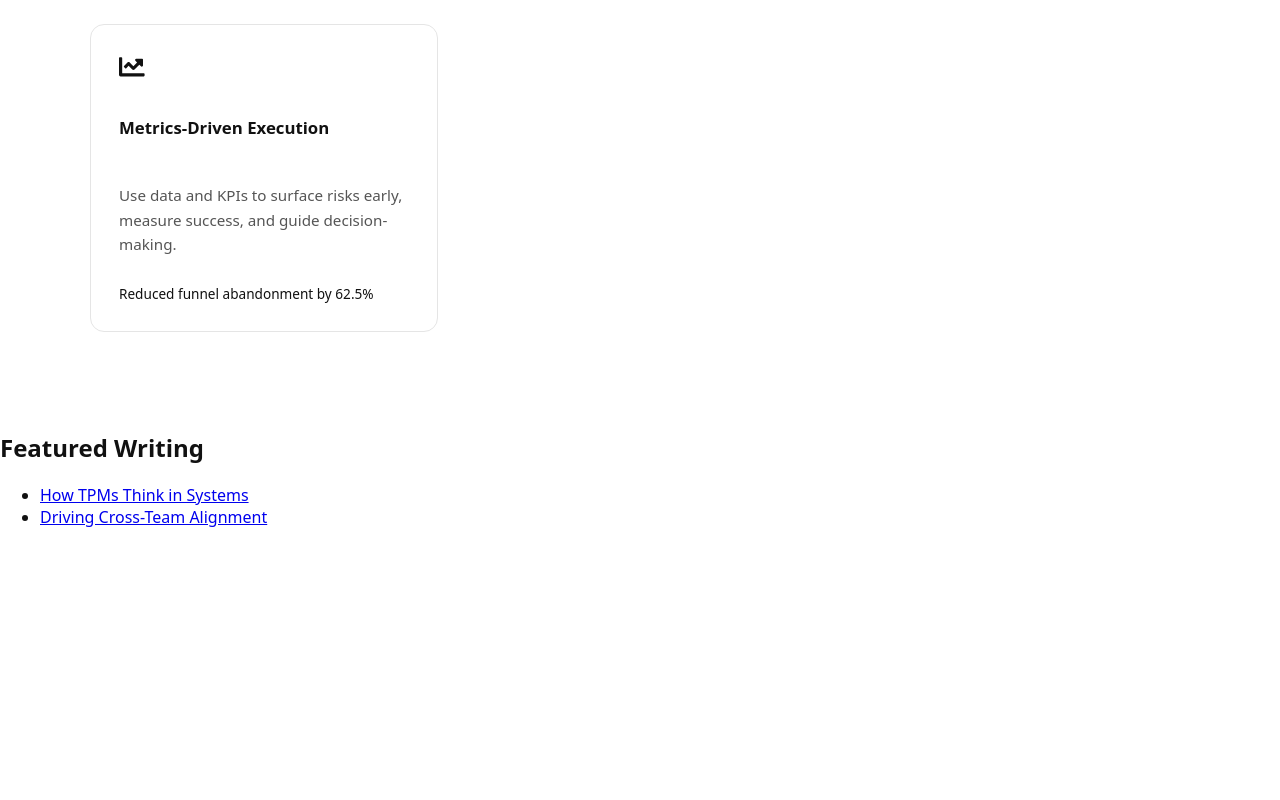
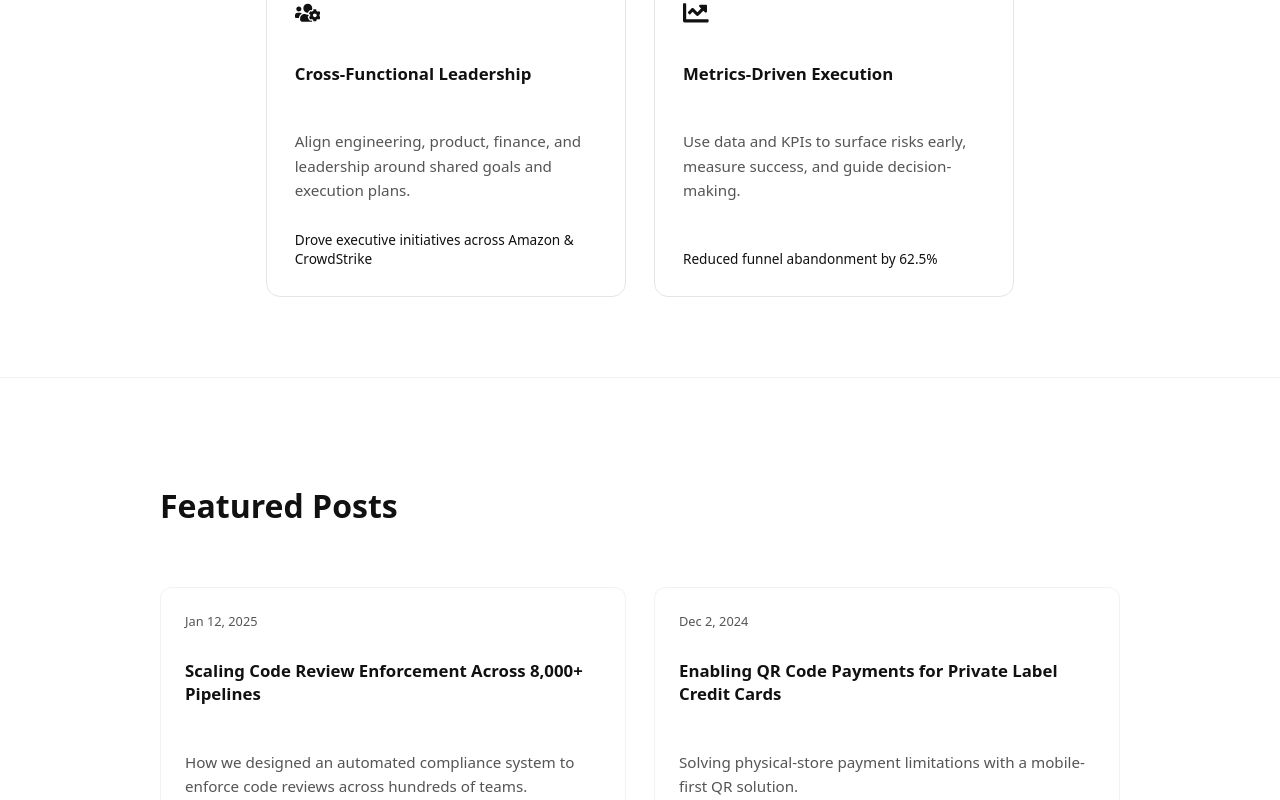
Before and after one commit to ashleybdsouza/ashleybdsouza.github.io, a React (Vite) app: page / in a window 1280 px wide. Shown: the part 2000-2800 px from the top of the page. Before the commit the page ends 2544 px from the top, so only its background shows below. Built offline with nearby package versions, Linux system fonts and the light colour scheme.

Commit message:
Section improvements and Featured Posts

```diff
--- a/src/components/landing/AboutSection.jsx
+++ b/src/components/landing/AboutSection.jsx
@@ -1,11 +1,18 @@
 import { Link } from "react-router-dom";
 import { Github, Linkedin } from "lucide-react";
 import "../../styles/landing.css";
+import useInView from "../../hooks/useInView";
+
 
 export default function AboutSection() {
+  const [ref, inView] = useInView();
+
   return (
-    <section className="about-section">
-      <div className="about-inner">
+    <section
+      ref={ref}
+      className={`section about-section ${inView ? "in-view" : ""}`}
+    >      <div className="section-inner">
+        <div className="about-inner">
         <h1 className="about-heading">
           Hi, I’m Ashley
         </h1>
@@ -40,6 +47,7 @@ export default function AboutSection() {
           </a>
         </div>
       </div>
+      </div>
     </section>
   );
 }
--- a/src/components/landing/DeliveryCapabilities.jsx
+++ b/src/components/landing/DeliveryCapabilities.jsx
@@ -1,5 +1,6 @@
 import { FaProjectDiagram, FaShieldAlt, FaUsersCog, FaChartLine } from "react-icons/fa";
 import "./delivery-capabilities.css";
+import useInView from "../../hooks/useInView";
 
 const capabilities = [
   {
@@ -33,9 +34,12 @@ const capabilities = [
 ];
 
 export default function DeliveryCapabilities() {
+  const [ref, inView] = useInView();
   return (
-    <section className="capabilities-section">
-      <div className="capabilities-inner">
+    <section ref={ref} className={`section capabilities-section ${inView ? "in-view" : ""}`}>
+
+      <div className="section-inner">
+        <div className="capabilities-inner">
         <h2 className="capabilities-heading">Delivery Capabilities</h2>
 
         <div className="capabilities-grid">
@@ -49,6 +53,7 @@ export default function DeliveryCapabilities() {
           ))}
         </div>
       </div>
+      </div>
     </section>
   );
 }
--- a/src/components/landing/FeaturedPostsSection.jsx
+++ b/src/components/landing/FeaturedPostsSection.jsx
@@ -1,18 +1,29 @@
-import { Link } from "react-router-dom";
+import useInView from "../../hooks/useInView";
+import { posts } from "../../data/posts";
+import "./featured-posts.css";
 
 export default function FeaturedPostsSection() {
+  const [ref, inView] = useInView();
+
   return (
-    <section className="featured-posts">
-      <h2>Featured Writing</h2>
+    <section
+      ref={ref}
+      className={`section featured-posts-section ${inView ? "in-view" : ""}`}
+    >
+      <div className="section-inner">
+        <h2>Featured Posts</h2>
 
-      <ul>
-        <li>
-          <Link to="/blog">How TPMs Think in Systems</Link>
-        </li>
-        <li>
-          <Link to="/blog">Driving Cross-Team Alignment</Link>
-        </li>
-      </ul>
+        <div className="posts-grid">
+          {posts.slice(0, 5).map((post) => (
+            <a key={post.id} href={post.url} className="post-card">
+              <div className="post-meta">{post.date}</div>
+              <h3 className="post-title">{post.title}</h3>
+              <p className="post-excerpt">{post.excerpt}</p>
+              <span className="post-link">Read →</span>
+            </a>
+          ))}
+        </div>
+      </div>
     </section>
   );
 }
--- a/src/components/landing/TimelineSection.jsx
+++ b/src/components/landing/TimelineSection.jsx
@@ -1,5 +1,7 @@
 import { useEffect, useRef, useState } from "react";
 import "../../styles/landing.css";
+import useInView from "../../hooks/useInView";
+
 
 const timeline = [
   {
@@ -62,10 +64,11 @@ export default function TimelineSection() {
 
     return () => observer.disconnect();
   }, []);
-
+  const [ref, inView] = useInView();
   return (
-    <section className="timeline-section">
-      <div className="timeline-inner">
+<section ref={ref} className={`section timeline-section ${inView ? "in-view" : ""}`}>
+      <div className="section-inner">
+        <div className="timeline-inner">
         <h2 className="timeline-heading">Experience Timeline</h2>
 
         <div className="timeline">
@@ -116,6 +119,7 @@ export default function TimelineSection() {
           ))}
         </div>
       </div>
+      </div>
     </section>
   );
 }
--- /dev/null
+++ b/src/components/landing/featured-posts.css
@@ -0,0 +1,59 @@
+.featured-posts-section h2 {
+  font-size: 2rem;
+  font-weight: 600;
+}
+
+.posts-grid {
+  display: grid;
+  grid-template-columns: repeat(2, 1fr);
+  gap: 1.75rem;
+  margin-top: 1.5rem;
+}
+
+.post-card {
+  padding: 1.5rem;
+  border: 1px solid var(--border-subtle);
+  border-radius: 12px;
+  text-decoration: none;
+  color: var(--text-primary);
+  display: flex;
+  flex-direction: column;
+  gap: 0.75rem;
+  transition: transform 0.2s ease, box-shadow 0.2s ease;
+  background: var(--bg);
+}
+
+.post-card:hover {
+  transform: translateY(-2px);
+  box-shadow: 0 8px 24px rgba(0, 0, 0, 0.06);
+}
+
+.post-meta {
+  font-size: 0.8rem;
+  color: var(--text-secondary);
+}
+
+.post-title {
+  font-size: 1.05rem;
+  font-weight: 600;
+  line-height: 1.4;
+}
+
+.post-excerpt {
+  font-size: 0.95rem;
+  color: var(--text-secondary);
+  line-height: 1.6;
+}
+
+.post-link {
+  font-size: 0.85rem;
+  font-weight: 500;
+  margin-top: auto;
+}
+
+/* Mobile */
+@media (max-width: 768px) {
+  .posts-grid {
+    grid-template-columns: 1fr;
+  }
+}
--- /dev/null
+++ b/src/data/posts.js
@@ -0,0 +1,34 @@
+export const posts = [
+  {
+    id: "scaling-pipelines",
+    title: "Scaling Code Review Enforcement Across 8,000+ Pipelines",
+    excerpt:
+      "How we designed an automated compliance system to enforce code reviews across hundreds of teams.",
+    date: "Jan 12, 2025",
+    url: "/blog/scaling-pipelines"
+  },
+  {
+    id: "qr-payments",
+    title: "Enabling QR Code Payments for Private Label Credit Cards",
+    excerpt:
+      "Solving physical-store payment limitations with a mobile-first QR solution.",
+    date: "Dec 2, 2024",
+    url: "/blog/qr-payments"
+  },
+  {
+    id: "otp-verification",
+    title: "Reducing PLCC Application Abandonment by 62%",
+    excerpt:
+      "Replacing manual verification calls with OTP-based validation under tight deadlines.",
+    date: "Nov 10, 2024",
+    url: "/blog/otp-verification"
+  },
+  {
+    id: "tpm-to-em",
+    title: "From TPM to Engineering Manager",
+    excerpt:
+      "What skills, artifacts, and mindset shifts matter most when making the transition.",
+    date: "Oct 18, 2024",
+    url: "/blog/tpm-to-em"
+  }
+];
--- /dev/null
+++ b/src/hooks/useInView.js
@@ -0,0 +1,21 @@
+import { useEffect, useRef, useState } from "react";
+
+export default function useInView(options = { threshold: 0.15 }) {
+  const ref = useRef(null);
+  const [inView, setInView] = useState(false);
+
+  useEffect(() => {
+    const observer = new IntersectionObserver(([entry]) => {
+      if (entry.isIntersecting) {
+        setInView(true);
+        observer.disconnect(); // trigger once
+      }
+    }, options);
+
+    if (ref.current) observer.observe(ref.current);
+
+    return () => observer.disconnect();
+  }, [options]);
+
+  return [ref, inView];
+}
--- a/src/styles/landing.css
+++ b/src/styles/landing.css
@@ -228,3 +228,22 @@
   color: var(--text-primary);
   background: var(--bg);
 }
+
+
+.section {
+  padding: var(--section-padding-y) 2rem;
+}
+
+.section-inner {
+  max-width: 960px;
+  margin: 0 auto;
+  display: flex;
+  flex-direction: column;
+  gap: var(--section-gap);
+}
+
+@media (max-width: 768px) {
+  .section {
+    padding: var(--section-padding-y-mobile) 1.5rem;
+  }
+}
--- a/src/styles/theme.css
+++ b/src/styles/theme.css
@@ -6,6 +6,17 @@
   --text-secondary: #555555;
   --border: #e5e5e5;
   --accent: #111111;
+
+  /* Section spacing */
+  --section-padding-y: 5rem;
+  --section-padding-y-mobile: 4rem;
+  --border-subtle: rgba(0, 0, 0, 0.05);
+  [data-theme="dark"] {
+    --border-subtle: rgba(255, 255, 255, 0.08);
+  }
+
+  /* Inner spacing */
+  --section-gap: 1.75rem;
 }
 
 /* Dark theme */
@@ -39,3 +50,57 @@ body, header, section, nav, main, footer, button, a, div {
     transition: none !important;
   }
 }
+
+.section:not(:last-child) {
+  border-bottom: 1px solid var(--border-subtle);
+}
+
+.section h2 {
+  margin-bottom: 0.5rem;
+}
+
+.section p {
+  max-width: 720px;
+}
+
+/* Section enter animation */
+.section {
+  opacity: 0;
+  transform: translateY(16px);
+  transition:
+    opacity 0.6s ease,
+    transform 0.6s ease;
+}
+
+.section.in-view {
+  opacity: 1;
+  transform: translateY(0);
+}
+
+/* Respect reduced motion */
+@media (prefers-reduced-motion: reduce) {
+  .section {
+    transition: none;
+    transform: none;
+    opacity: 1;
+  }
+}
+
+.section-inner > * {
+  opacity: 0;
+  transform: translateY(8px);
+  transition: opacity 0.4s ease, transform 0.4s ease;
+}
+
+.section.in-view .section-inner > * {
+  opacity: 1;
+  transform: translateY(0);
+}
+
+.section.in-view .section-inner > *:nth-child(2) {
+  transition-delay: 0.05s;
+}
+
+.section.in-view .section-inner > *:nth-child(3) {
+  transition-delay: 0.1s;
+}
```
